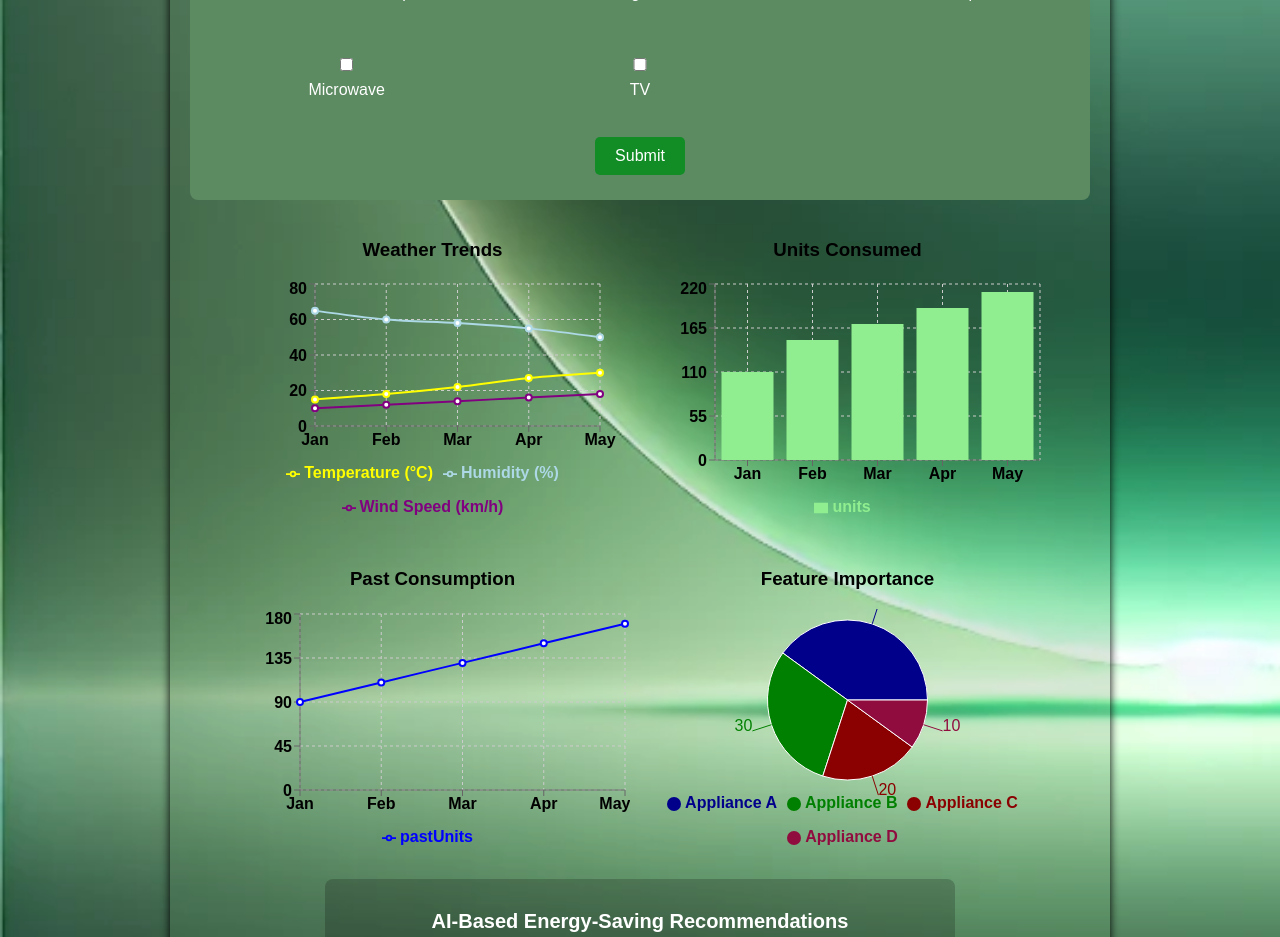
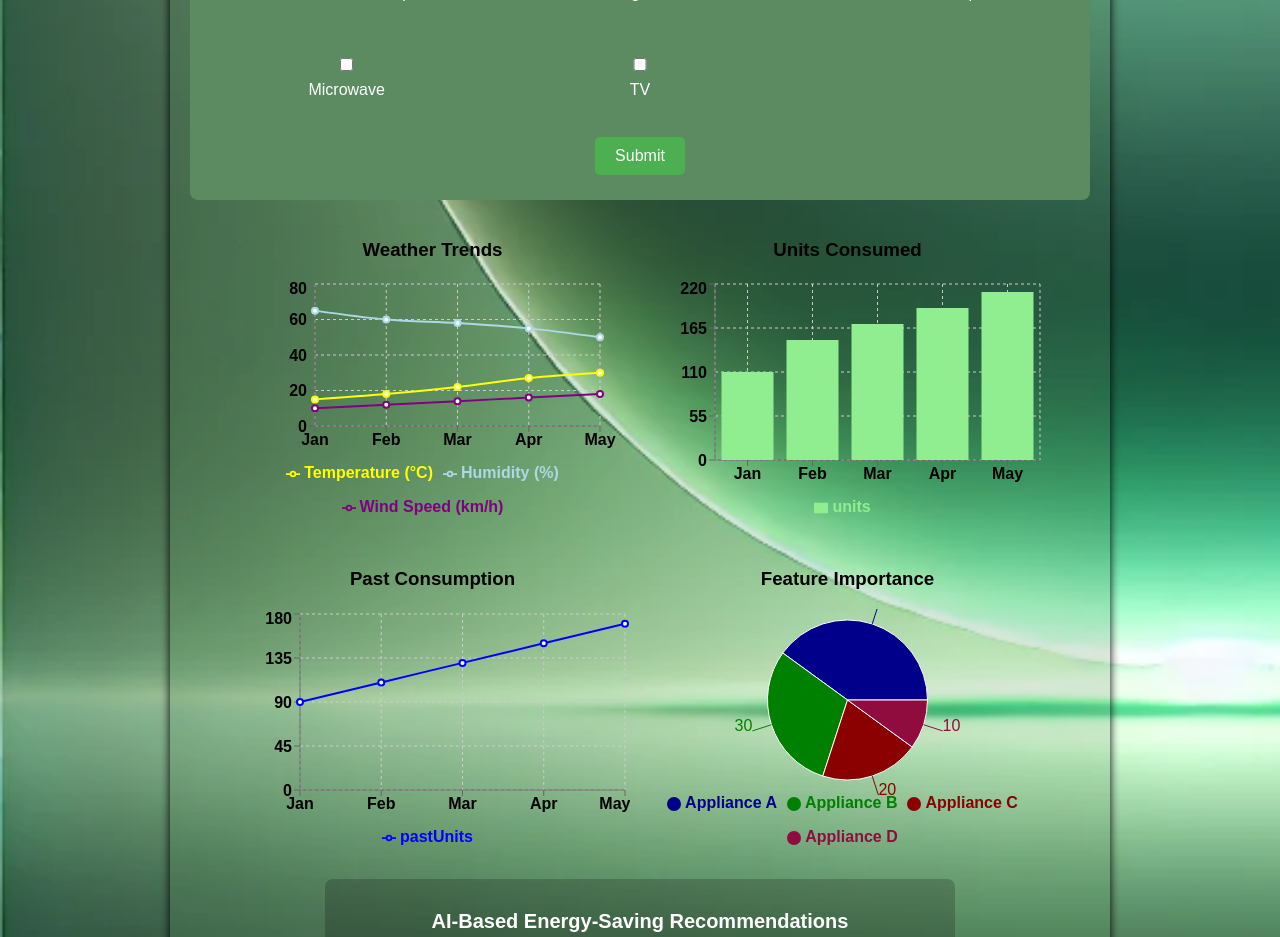
Before and after one commit to Krishnapriya-prasannan/Energy_Consumption_Model, a React (Create React App) app in the folder Frontend/energy-app/: page / in a window 1280 px wide. Shown: the part 1340-2277 px from the top of the page. Built offline with nearby package versions, Linux system fonts and the light colour scheme.

Commit message:
integrated backend with frontend

```diff
--- a/Frontend/energy-app/src/components/EnergyApp.jsx
+++ b/Frontend/energy-app/src/components/EnergyApp.jsx
@@ -3,14 +3,16 @@ import "./EnergyApp.css";
 import Graphs from "./Graph";
 import Recommendations from "./Recommendations";
 import CustomCalendar from "./CustomCalendar";
-
-const EnergyPredictionApp = () => {
+import axios from "axios";
+const EnergyPredictionApp = ({setPredictionData}) => {
   const [location, setLocation] = useState("");
   const [consumerNo, setConsumerNo] = useState("");
   const [phase, setPhase] = useState("1-Phase");
   const [selectedAppliances, setSelectedAppliances] = useState({});
   const [billAmount, setBillAmount] = useState(null);
   const [selectedDates, setSelectedDates] = useState([]); // ✅ Define state
+  const [isLoading, setIsLoading] = useState(false);
+  const [message, setMessage] = useState("");
 
   const appliancesList = [
     "Dishwasher", "Air Conditioner", "Heater", "Computer Devices", "Refrigerator",
@@ -92,13 +94,71 @@ const EnergyPredictionApp = () => {
     }
   };
 
-  const handleSubmit = () => {
-    if (!location || !consumerNo || Object.keys(selectedAppliances).length === 0) {
-      alert("Please fill in all required fields");
-      return;
+  const validateInputs = () => {
+    for (const appliance in selectedAppliances) {
+      const applianceData = selectedAppliances[appliance];
+
+      if (!applianceData) continue; // Skip if undefined
+
+      // Ensure numeric values are positive and required fields are filled
+      if (
+        !applianceData.power || isNaN(applianceData.power) || applianceData.power <= 0 ||
+        !applianceData.count || isNaN(applianceData.count) || applianceData.count <= 0 ||
+        !applianceData.usage || applianceData.usage.trim() === "" ||
+        !Array.isArray(applianceData.days) || applianceData.days.length === 0
+      ) {
+        return false;
+      }
+
+      // Ensure at least one time slot is selected for each chosen day
+      for (const day of applianceData.days) {
+        if (!applianceData.times || !applianceData.times[day] || applianceData.times[day].length === 0) {
+          return false;
+        }
+      }
     }
-    setBillAmount((Math.random() * 100).toFixed(2));
+    return true;
   };
+
+
+  // Handle form submission and send data to backend
+  const handleSubmit = async (e) => {
+    e.preventDefault();
+    setIsLoading(true);
+    setMessage("");
+
+    if (!validateInputs()) {
+        setIsLoading(false);
+        setMessage("Please fill in all the fields correctly.");
+        return;
+    }
+
+    const dataToSend = {
+        location,
+        appliances: selectedAppliances,
+        consumerNo,
+        phase,
+        selectedDates,
+    };
+
+    console.log("🔵 Sending data:", JSON.stringify(dataToSend, null, 2));
+
+    try {
+        const response = await axios.post("http://localhost:5000/submit", dataToSend);
+
+        console.log("🟢 Response received:", response.data);
+        setPredictionData(response.data);
+        setMessage("Data submitted successfully!");
+    } catch (error) {
+        console.error("🔴 Error sending data:", error.response?.data || error.message);
+        setMessage("There was an error submitting the data.");
+    } finally {
+        setIsLoading(false);
+    }
+};
+
+
+
 
   return (
     <div className="container">
@@ -190,8 +250,11 @@ const EnergyPredictionApp = () => {
             </div>
           </div>
         ))}
+        <button type="button" className="submit-btn" disabled={isLoading} onClick={handleSubmit}>
+  {isLoading ? "Submitting..." : "Submit"}
+</button>
 
-        <button onClick={handleSubmit} disabled={!location || Object.keys(selectedAppliances).length === 0}>Submit</button>
+        {message && <p>{message}</p>}
       </div>
 
       {billAmount !== null && (
```
Also changed, not shown: 2 other files (tests, documents, lock files or other folders).
